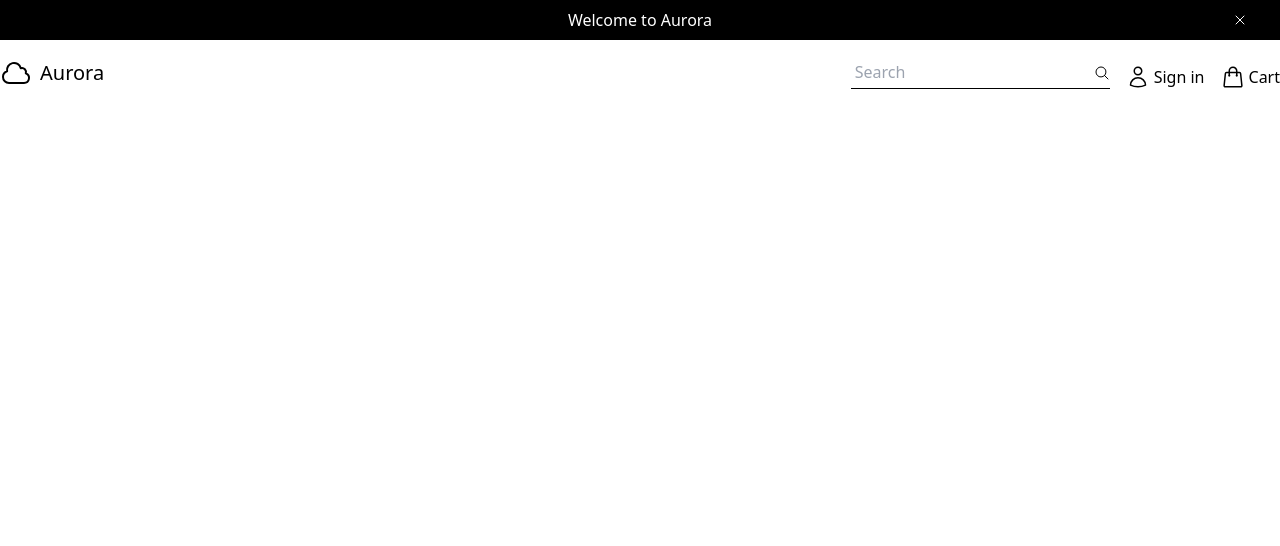
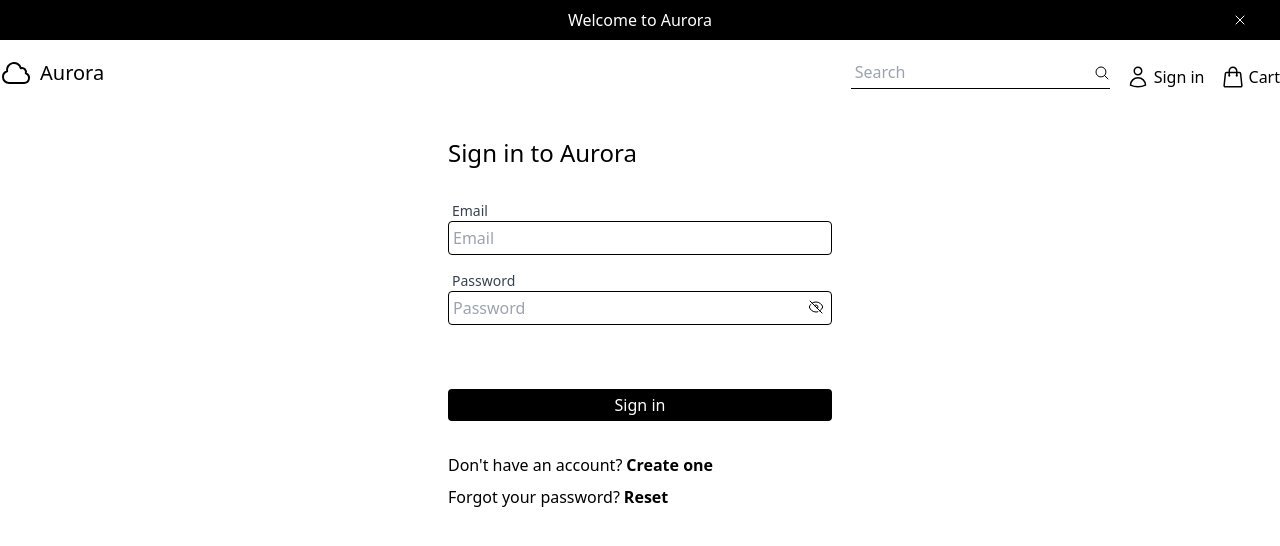
Before and after one commit to mertturkmenoglu/aurora, a Nuxt app in the folder apps/web/: page /signin in a window 1280 px wide. Shown: the top 546 px of the page. Built offline with nearby package versions, Linux system fonts and the light colour scheme.

Commit message:
Create signin page

```diff
--- /dev/null
+++ b/apps/web/pages/signin.vue
@@ -0,0 +1,56 @@
+<template>
+  <form class="mt-8 mx-auto max-w-sm">
+    <h2 class="text-2xl font-medium">Sign in to Aurora</h2>
+
+    <div class="mt-8 w-full">
+      <label for="email" class="block text-sm font-medium text-gray-700 ml-1">Email</label>
+      <input
+          v-model="email"
+          id="email"
+          type="email"
+          class="border border-black rounded py-1 px-1 w-full"
+          placeholder="Email"
+      />
+    </div>
+
+    <div class="mt-4 relative w-full">
+      <label for="password" class="block text-sm font-medium text-gray-700 ml-1">Password</label>
+      <input
+          v-model="password"
+          id="password"
+          :type="showPassword ? 'text' : 'password'"
+          class="border border-black rounded py-1 px-1 w-full"
+          minlength="1"
+          placeholder="Password"
+      />
+      <button @click="showPassword = !showPassword" type="button" class="absolute right-2 top-7">
+        <EyeSlashIcon v-if="!showPassword" class="h-4 w-4 text-black" />
+        <EyeIcon v-else class="h-4 w-4 text-black" />
+      </button>
+    </div>
+
+    <div class="mt-16 w-full">
+      <button type="submit" class="bg-black text-white py-1 px-4 rounded w-full">Sign in</button>
+    </div>
+
+    <div class="mt-8 flex flex-col space-y-2">
+      <nuxt-link to="/signup" class="group">
+        <span>Don't have an account?</span>
+        <span class="ml-1 group-hover:underline font-semibold">Create one</span>
+      </nuxt-link>
+
+      <nuxt-link to="/forgot-password" class="group">
+        <span>Forgot your password?</span>
+        <span class="ml-1 group-hover:underline font-semibold">Reset</span>
+      </nuxt-link>
+    </div>
+  </form>
+</template>
+
+<script setup lang="ts">
+import { EyeIcon, EyeSlashIcon} from "@heroicons/vue/24/outline";
+
+const email = ref('')
+const password = ref('')
+const showPassword = ref(false)
+</script>
```
